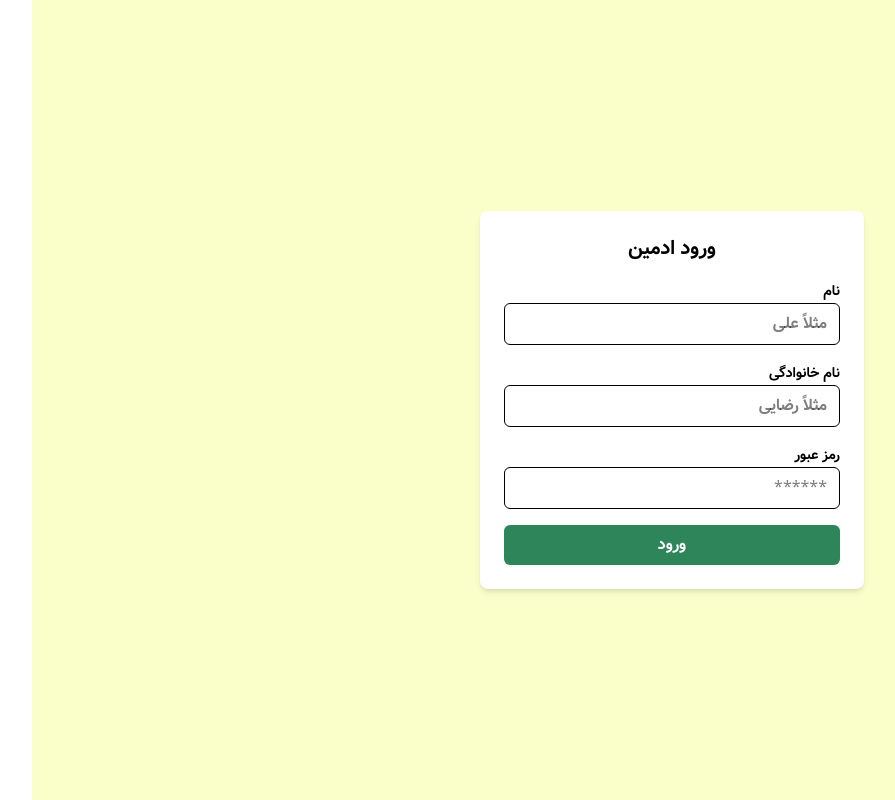
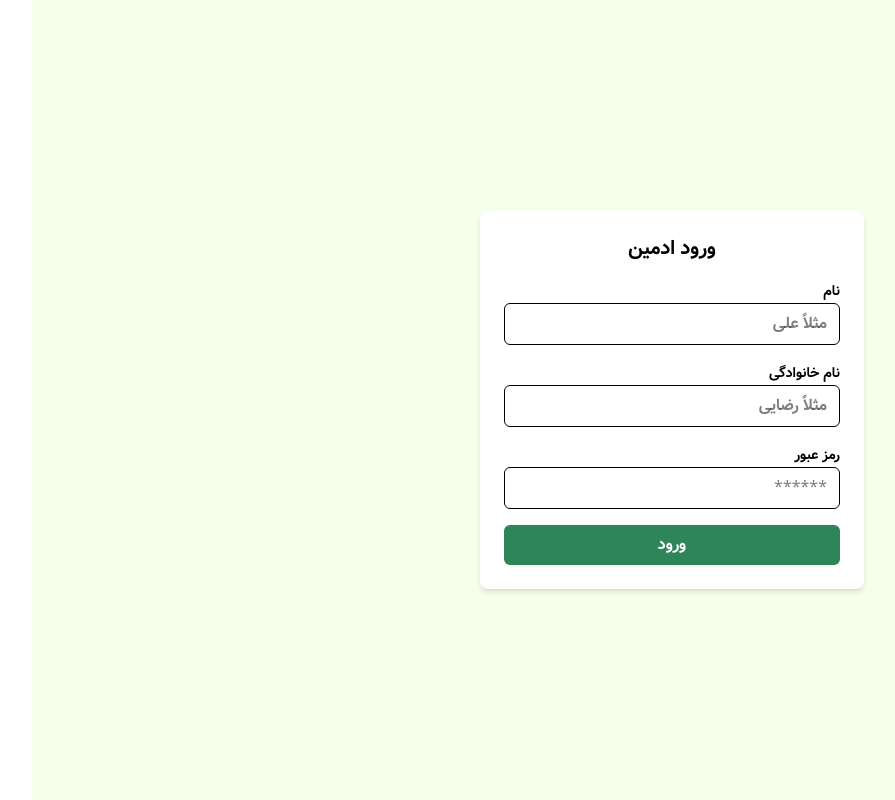
Before and after one commit to frau-azadeh/flower-shop, a Next.js app: page /admin-login in a window 1280 px wide. Shown: the whole page, without its empty margins (33-928 px from the left). Built offline with nearby package versions, Linux system fonts and the light colour scheme; no server answers.

Commit message:
update background color

```diff
--- a/src/app/globals.css
+++ b/src/app/globals.css
@@ -17,7 +17,7 @@
 
   /* Surfaces */
   /* Background (Very Lighet Yellow) */
-  --color-background: #faffca;
+  --color-background: #f5ffeb;
   --color-surface: #ffffff;
   --color-muted: #f7f8f5;
 
```
